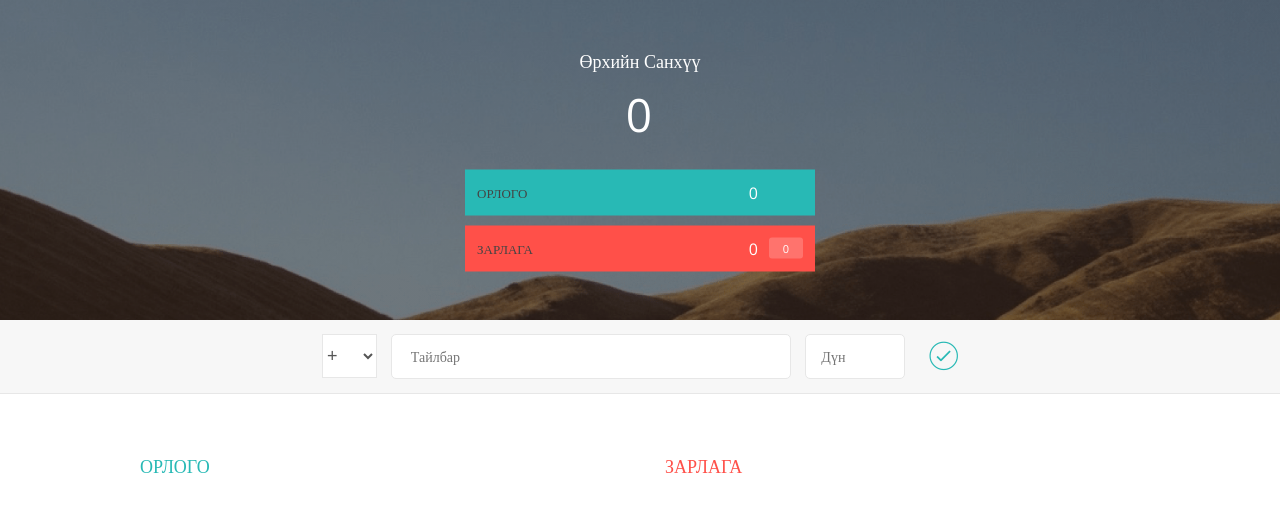
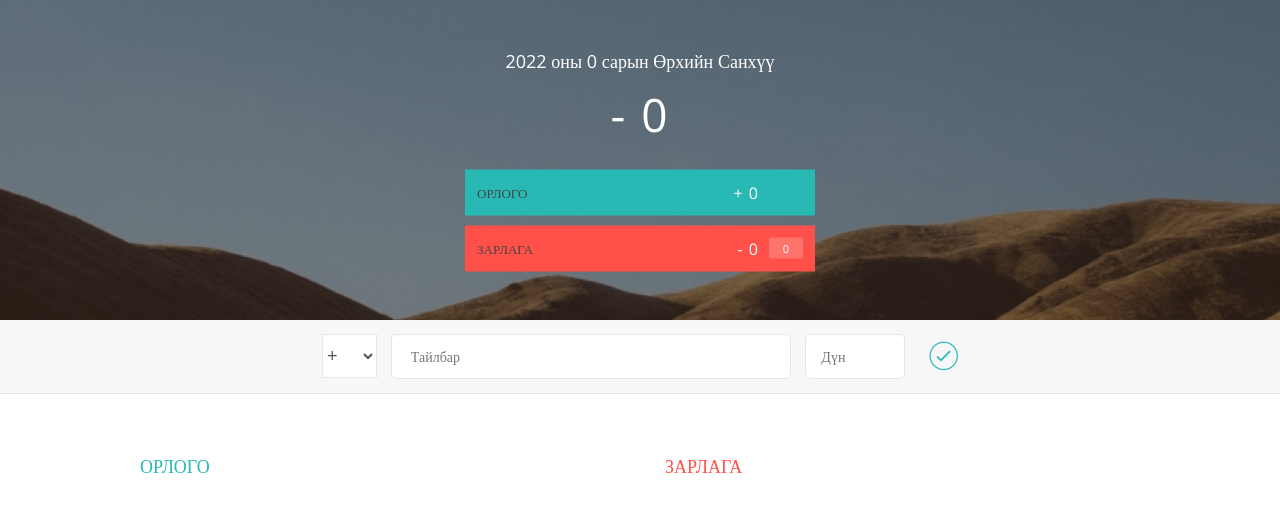
Before and after one commit to OtgonbayarDamdindorj/finance, a plain HTML site: page index.html in a window 1280 px wide. Drawn offline with nearby package versions, Linux system fonts and the light colour scheme.

Commit message:
project duuslaa

```diff
--- a/app.js
+++ b/app.js
@@ -11,15 +11,81 @@ var DOMstrings = {
     incomeLabel: ".budget__income--value",
     expenseLabel: ".budget__expenses--value",
     percentageLabel: ".budget__expenses--percentage",
-    containerDiv: ".container"
+    containerDiv: ".container",
+    expensePercentageLabel: ".item__percentage",
+    dateLabel: ".budget__title--month"
 };
+
+var nodeListForeach = function(list, callback){
+    for (var i=0; i < list.length; i++){
+        callback(list[i], i);
+    }
+};
+
+var formatMoney = function(too, type) {
+    too = "" + too;
+    var x = too
+    .split("")
+    .reverse()
+    .join("");
+
+    var y = "";
+    var count = 1;
+
+    for (var i = 0; i < x.length; i++) {
+        y = y + x[i];
+
+        if (count % 3 === 0) y = y + ",";
+        count++;
+    }
+    var z = y
+    .split("")
+    .reverse()
+    .join("");
+
+    if (z[0] === ",") z = z.substr(1, z.length - 1);
+
+    if (type === "inc") z = "+ " + z;
+    else z = "- " + z;
+
+    return z;
+};
+
 return {
+    displayDate: function() {
+    var unuudur = new Date();
+
+    document.querySelector(DOMstrings.dateLabel).textContent =
+    unuudur.getFullYear() + ' оны ' + unuudur.getMonth() + " сарын ";
+    },
+
+    changeType: function(){
+        var fields = document.querySelectorAll(DOMstrings.inputType + ', ' + DOMstrings.inputDescription + ', ' + DOMstrings.inputValue);
+
+        nodeListForeach(fields, function(el){
+            el.classList.toggle('red-focus');
+        });
+
+        document.querySelector(DOMstrings.addBtn).classList.toggle('red');
+    },
+
     getInput: function() {
         return {
             type: document.querySelector(DOMstrings.inputType).value,
             description: document.querySelector(DOMstrings.inputDescription).value,
             value: parseInt(document.querySelector(DOMstrings.inputValue).value)
         };
+    },
+
+    displayPercentages: function(allPercentages) {
+        // Зарлагын Nodelist ийг олох.
+        var elements = document.querySelectorAll(DOMstrings.expensePercentageLabel);
+
+        // Элемент болгоны хувьд зарлагын хувийг массиваас авч шивж оруулах.
+        nodeListForeach(elements, function(el, index) {
+            el.textContent = allPercentages[index];
+        });
+
     },
 
     getDOMstrings: function() {
@@ -40,9 +106,12 @@ return {
     },
 
     tusviigUzuuleh: function(tusuv){
-        document.querySelector(DOMstrings.tusuvLabel).textContent = tusuv.tusuv;
-        document.querySelector(DOMstrings.incomeLabel).textContent = tusuv.totalInc;
-        document.querySelector(DOMstrings.expenseLabel).textContent = tusuv.totalExp;
+        var type;
+        if(tusuv.tusuv > 0 ) type = 'inc';
+        else type = 'exp';
+        document.querySelector(DOMstrings.tusuvLabel).textContent = formatMoney(tusuv.tusuv, type);
+        document.querySelector(DOMstrings.incomeLabel).textContent = formatMoney(tusuv.totalInc, 'inc');
+        document.querySelector(DOMstrings.expenseLabel).textContent = formatMoney(tusuv.totalExp, 'exp');
         if(tusuv.huvi !== 0) {
             document.querySelector(DOMstrings.percentageLabel).textContent = tusuv.huvi + "%";
         } else {
@@ -68,7 +137,7 @@ return {
         // Тэр html дотроо  орлого зарлагын утгуудыг Replace ашиглаж өөрчилж өгнө
         html = html.replace('%id%', item.id);
         html = html.replace('%DESCRIPTION%', item.description);
-        html = html.replace('%VALUE%', item.value);
+        html = html.replace('%VALUE%', formatMoney(item.value, type));
         // Бэлтгэсэн HTML ээ DOM руу хийж өгнө.
         document.querySelector(list).insertAdjacentHTML('beforeend', html);
     }
@@ -233,7 +302,7 @@ financeController.calculatePercentages();
 var allPercentages = financeController.getPercentages();
 
 // 9. Эдгээр хувийг дэлгэцэнд гаргана.
-console.log(allPercentages);
+uiController.displayPercentages(allPercentages);
 };
 
 var setupEventListeners = function () {
@@ -248,6 +317,8 @@ var setupEventListeners = function () {
         ctrlAddItem();
             }
         });
+
+        document.querySelector(DOM.inputType).addEventListener('change', uiController.changeType);
 
         document
         .querySelector(DOM.containerDiv)
@@ -272,7 +343,8 @@ var setupEventListeners = function () {
 
     return {
         init: function() {
-            console.log("Aplication started...");
+            console.log("Application started...");
+            uiController.displayDate();
             uiController.tusviigUzuuleh({
                 tusuv: 0,
                 huvi: 0,
--- a/index.html
+++ b/index.html
@@ -12,7 +12,7 @@
         <div class="top">
             <div class="budget">
                 <div class="budget__title">
-                    Өрхийн Санхүү <span class="budget__title--month"></span>
+                    <span class="budget__title--month"></span> Өрхийн Санхүү
                 </div>
 
                 <div class="budget__value">+ 2,345.64</div>
```
